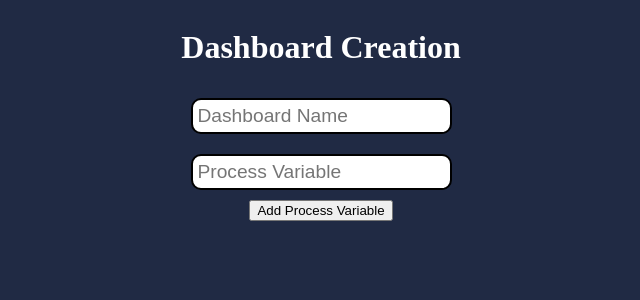
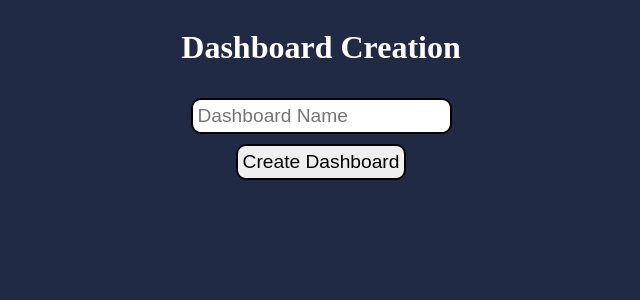
Before and after one commit to PenPen7531/ISSP-Triumf-435, a Flask app: page /create in a window 1280 px wide. Shown: the top 300 px of the page, without its empty margins (319-959 px from the left). Run offline with Flask 2, Linux system fonts and the light colour scheme; the visitor is signed in with stand-in values (Sample User, id 1).

Commit message:
add method to create dashboards, update imports

```diff
--- a/app/templates/public/create.html
+++ b/app/templates/public/create.html
@@ -12,11 +12,12 @@
     <div class="flex-mid">
         <h1>Dashboard Creation</h1>
         <form method="POST" id="create-dash">
-
             <input type="text" name="dash-name" placeholder="Dashboard Name">
-            <input type="text" name="pv-address" placeholder="Process Variable">
         </form>
-        <button onclick="addPV()">Add Process Variable</button>
+        <div class="login-btns">
+            <input type = "submit" value = "Create Dashboard" id="input-btn"/>
+        </div>
+        <!-- <button onclick="addPV()">Create Dashboard</button> -->
     </div>
 </body>
 </html>
--- a/app/views.py
+++ b/app/views.py
@@ -1,11 +1,19 @@
 from app import app
-from flask import render_template, request, jsonify, redirect, session
+from flask import render_template, request, redirect, session
+import datetime
 import requests
 import json
 import os
 
 app.secret_key="session_key666"
 
+
+def get_jaya(pv_list):
+    url_full = "https://beta.hla.triumf.ca/jaya/get"
+    data = {'readPvList': pv_list}
+    r = requests.post(url_full, json=data)
+    jsondata = r.json()
+    return jsondata
 
 
 @app.route("/", methods=["GET", "POST"])
@@ -27,11 +35,18 @@ def index():
 @app.route("/dashboard", methods=["GET", "POST"])
 def home():
 
-
     try:
         if session["user"]:
             if request.method=="GET":
-                return render_template("/public/dash.html")
+                dashes = []
+                dash_path = "dashboard_files"
+                files = os.listdir(dash_path)
+                for f in files:
+                    if ".json" in f:
+                        if os.path.isfile(dash_path+'/'+f):
+                            dashes.append(os.path.splitext(f)[0])
+                return render_template("/public/dash.html", dashes=dashes)
+
             if request.method=="POST":
                 dashboard=request.form.get("dashboard")
                 if dashboard==None:
@@ -82,34 +97,12 @@ def dashboard(dashboard):
         return redirect('/error')
 
 
-# will have to install pip dependencies again from inside virtual env
-# as I added requests
-# pip install -r requirements.txt
-def get_jaya(pv_list):
-    url_full = "https://beta.hla.triumf.ca/jaya/get"
-    data = {'readPvList': pv_list}
-    r = requests.post(url_full, json=data)
-    jsondata = r.json()
-    return jsondata
-
-
 @app.route("/try_this", methods=["GET", "POST"])
 def try_this():
     try:
         if session['user']:
             if request.method == "GET":
                 return render_template("/public/submit_pv.html")
-
-            # pv_list = [
-            #         'IOS:MB:MASSOVERQ2', 'IOS:MB:MASSOVERQ.INPA',
-            #         'IOS:XCB1AW:STATON', 'IOS:B1A:POS:STATON',
-            #         'IOS:XCB1AW:RDVOL', 'IOS:B1A:POS:RDVOL',
-            #         'IOS:PSWXCB1A:STATON', 'MCIS:BIAS0:STATON',
-            #         'MCIS:BIAS0:RDVOL', 'IOS:BIAS:STATON',
-            #         'IOS:BIAS:RDVOL', 'IOS:FC3:SCALECUR',
-            #         'IOS:FC3:STATOFF', 'IOS:FC6:SCALECUR',
-            #         'IOS:FC6:STATOFF',
-            #         ]
 
             if request.method == "POST":
                 pv_from_form = request.form
@@ -130,7 +123,14 @@ def create():
             if request.method == "GET":
                 return render_template("/public/create.html")
             if request.method == "POST":
-                pass
+                name = request.form.get("dash-name")
+                dash_file = os.path.join("dashboard_files", f"{name}.json")
+                now = datetime.datetime.now()
+                template_for_dash_files = {"readPvDict": {}, "timestamp": now.strftime("%Y-%m-%d %H:%M:%S")}
+                if not os.path.exists(dash_file):
+                    with open(dash_file, 'w') as file_to_create:
+                        file_to_create.write(json.dumps(template_for_dash_files, indent=4))
+                return redirect("/dashboard")
         return redirect('/error')
     except:
         return redirect('/error')
```
Also changed, not shown: app/templates/public/dash.html (+5 -4 lines).
